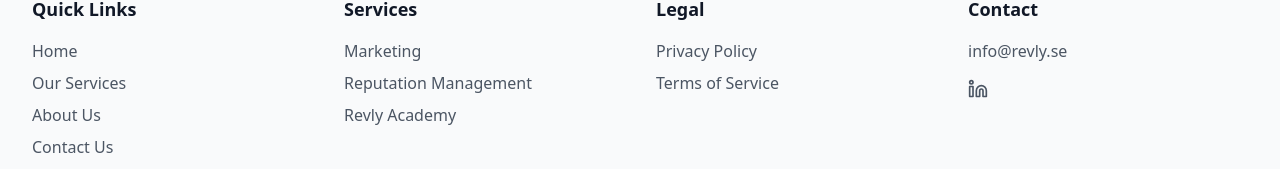
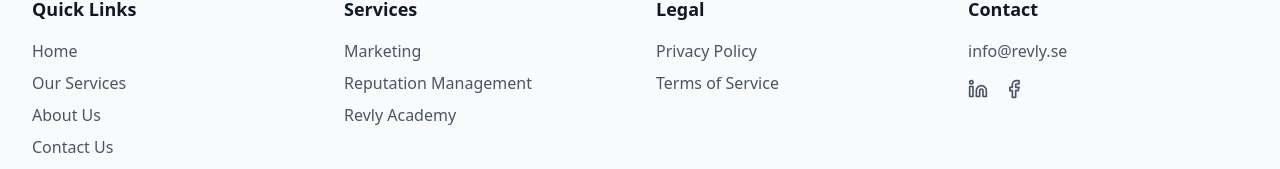
Before and after one commit to revly-duat/revly-landing-page, a Next.js app: page / in a window 1280 px wide. Shown: the part 2747-2916 px from the top of the page. Built offline with nearby package versions, Linux system fonts and the light colour scheme.

Commit message:
Added Facebook link

```diff
--- a/components/Footer.tsx
+++ b/components/Footer.tsx
@@ -1,4 +1,4 @@
-import { Linkedin } from "lucide-react";
+import { Facebook, Linkedin } from "lucide-react";
 import { useRouter } from "next/router";
 import { scrollToSection } from "utils/smartScroll";
 
@@ -92,6 +92,13 @@
               >
                 <Linkedin size={20} />
               </a>
+              <a
+                href="https://www.facebook.com/revlyab/"
+                className="text-gray-600 hover:text-cta"
+                aria-label="Facebook"
+              >
+                <Facebook size={20} />
+              </a>
             </div>
           </div>
         </div>
```
